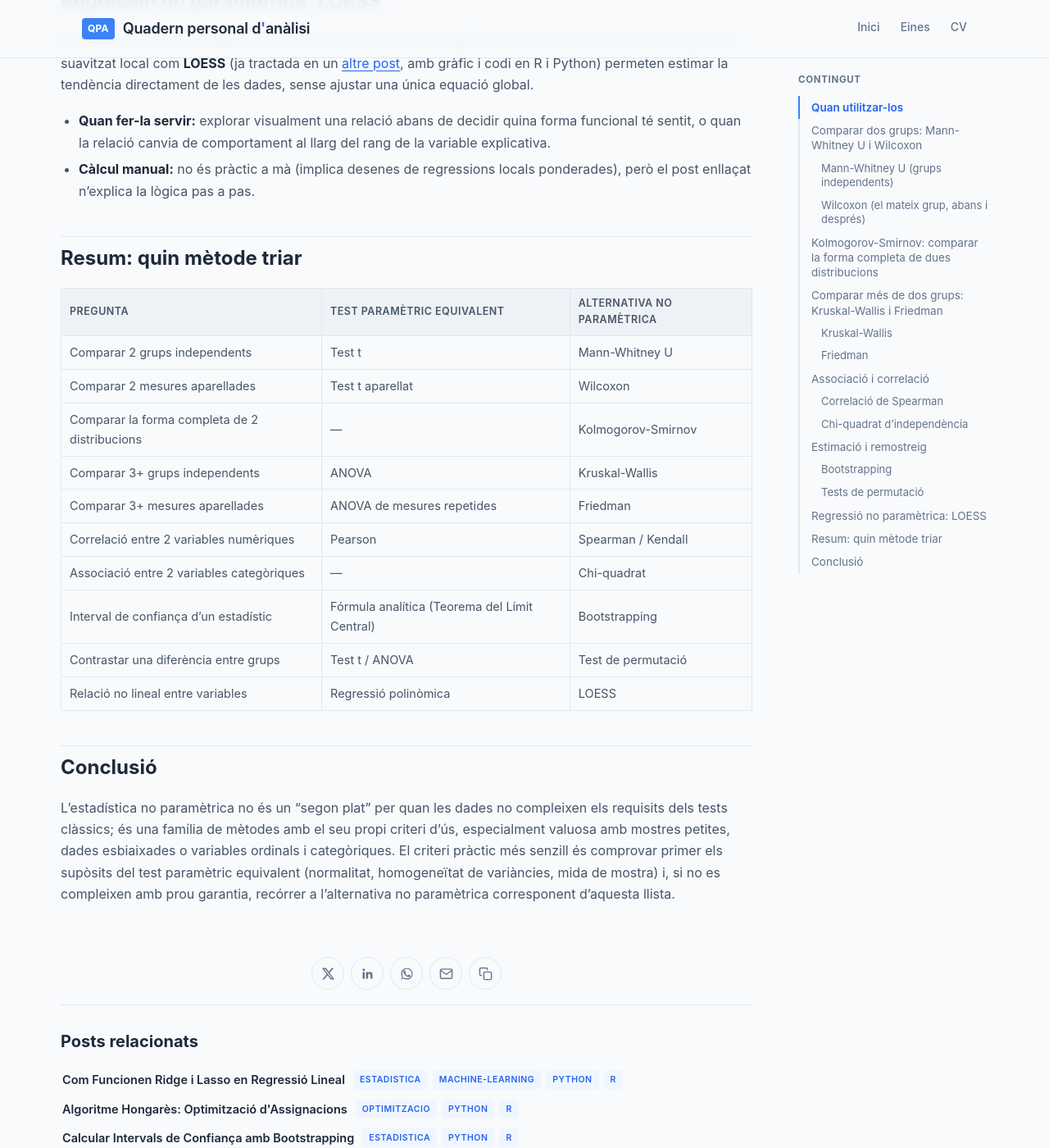
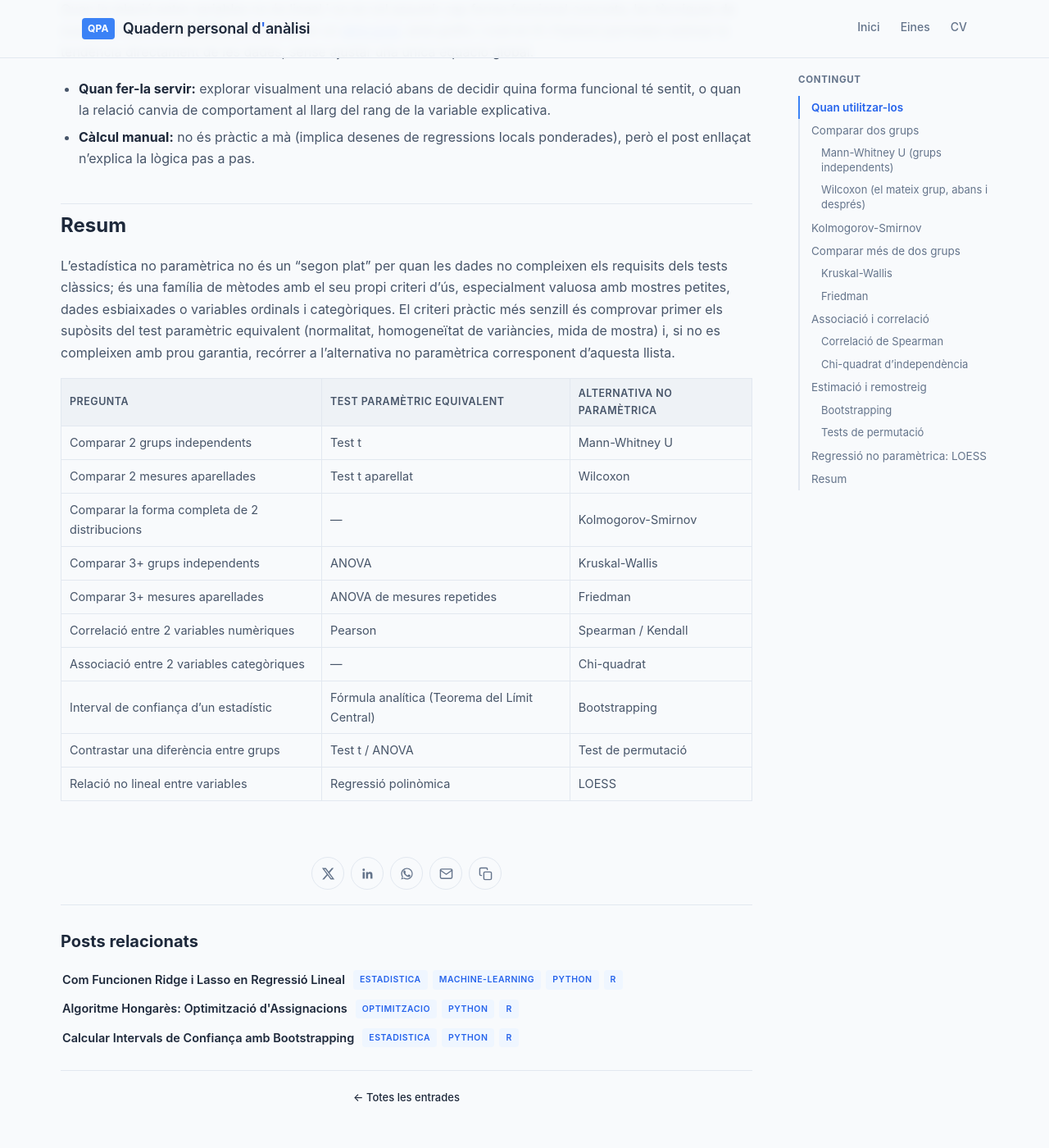
Before and after one commit to alberthr/alberthr.github.io, a Jekyll site: the page built from _posts/2001-04-15-estadistica-no-parametrica.md, in a window 1280 px wide and 1400 px high, scrolled down 7294 px. Shown: the whole window at 82% size. Built offline with Jekyll 4.4.1, drawn with Linux system fonts in a browser that asks for light colours; comment, search, counter and statistics services are not loaded; some of the changed text lies outside the part shown.

Commit message:
Update 2001-04-15-estadistica-no-parametrica.md

```diff
--- a/_posts/2001-04-15-estadistica-no-parametrica.md
+++ b/_posts/2001-04-15-estadistica-no-parametrica.md
@@ -24,7 +24,7 @@ Abans d'entrar en cada mètode, val la pena fixar el criteri de quan preferir-lo
 El cost d'aquesta robustesa és, generalment, una **pèrdua de potència estadística**: si les dades sí que compleixen els supòsits d'un test paramètric, el test no paramètric equivalent necessita més mostra per detectar el mateix efecte. Per això la recomanació habitual és fer servir el test paramètric quan els seus supòsits es compleixen raonablement, i reservar el no paramètric per quan no és així.
 
 
-## Comparar dos grups: Mann-Whitney U i Wilcoxon
+## Comparar dos grups
 
 Aquests dos tests responen la mateixa pregunta —"aquests dos grups de dades són realment diferents, o la diferència que es veu pot ser deguda a l'atzar?"— però per a dues situacions diferents: quan els dos grups són **independents** (persones diferents a cada grup) o quan són **el mateix grup mesurat dues vegades** (abans i després).
 
@@ -71,7 +71,7 @@ Un p-valor per sota de 0,05 indica que la millora general de vendes després de
 5. Un W molt baix (allunyat del que s'esperaria si les diferències fossin a l'atzar positives i negatives per igual) indica una millora sistemàtica, no atzar.
 
 
-## Kolmogorov-Smirnov: comparar la forma completa de dues distribucions
+## Kolmogorov-Smirnov
 
 Ja tractat en detall (fórmula, gràfic i codi complet en R i Python) en un [post anterior]({% post_url 2022-08-02-kolmogorov-smirnov %}). A diferència de Mann-Whitney, que només mira si un grup tendeix a tenir valors més alts que l'altre, el K-S detecta **qualsevol** diferència de forma entre dues distribucions (mitjana, dispersió, asimetria...), no només un desplaçament.
 
@@ -80,7 +80,7 @@ Ja tractat en detall (fórmula, gràfic i codi complet en R i Python) en un [pos
 **Càlcul manual (idea general):** s'ordenen totes les dades de cada mostra i es calcula, per a cada valor possible, quin percentatge de cada mostra queda per sota d'aquest valor (la funció de distribució acumulada empírica). Es resta aquest percentatge entre les dues mostres a cada punt, i l'estadístic $D$ és la diferència més gran trobada en tot el recorregut. El post enllaçat mostra aquest procés pas a pas amb un gràfic.
 
 
-## Comparar més de dos grups: Kruskal-Wallis i Friedman
+## Comparar més de dos grups
 
 ### Kruskal-Wallis
 
@@ -198,7 +198,9 @@ Quan la relació entre variables no és lineal i no es vol assumir cap forma fun
 - **Càlcul manual:** no és pràctic a mà (implica desenes de regressions locals ponderades), però el post enllaçat n'explica la lògica pas a pas.
 
 
-## Resum: quin mètode triar
+## Resum
+
+L'estadística no paramètrica no és un "segon plat" per quan les dades no compleixen els requisits dels tests clàssics; és una família de mètodes amb el seu propi criteri d'ús, especialment valuosa amb mostres petites, dades esbiaixades o variables ordinals i categòriques. El criteri pràctic més senzill és comprovar primer els supòsits del test paramètric equivalent (normalitat, homogeneïtat de variàncies, mida de mostra) i, si no es compleixen amb prou garantia, recórrer a l'alternativa no paramètrica corresponent d'aquesta llista.
 
 | Pregunta | Test paramètric equivalent | Alternativa no paramètrica |
 |---|---|---|
@@ -212,8 +214,3 @@ Quan la relació entre variables no és lineal i no es vol assumir cap forma fun
 | Interval de confiança d'un estadístic | Fórmula analítica (Teorema del Límit Central) | Bootstrapping |
 | Contrastar una diferència entre grups | Test t / ANOVA | Test de permutació |
 | Relació no lineal entre variables | Regressió polinòmica | LOESS |
-
-
-## Conclusió
-
-L'estadística no paramètrica no és un "segon plat" per quan les dades no compleixen els requisits dels tests clàssics; és una família de mètodes amb el seu propi criteri d'ús, especialment valuosa amb mostres petites, dades esbiaixades o variables ordinals i categòriques. El criteri pràctic més senzill és comprovar primer els supòsits del test paramètric equivalent (normalitat, homogeneïtat de variàncies, mida de mostra) i, si no es compleixen amb prou garantia, recórrer a l'alternativa no paramètrica corresponent d'aquesta llista.
```
